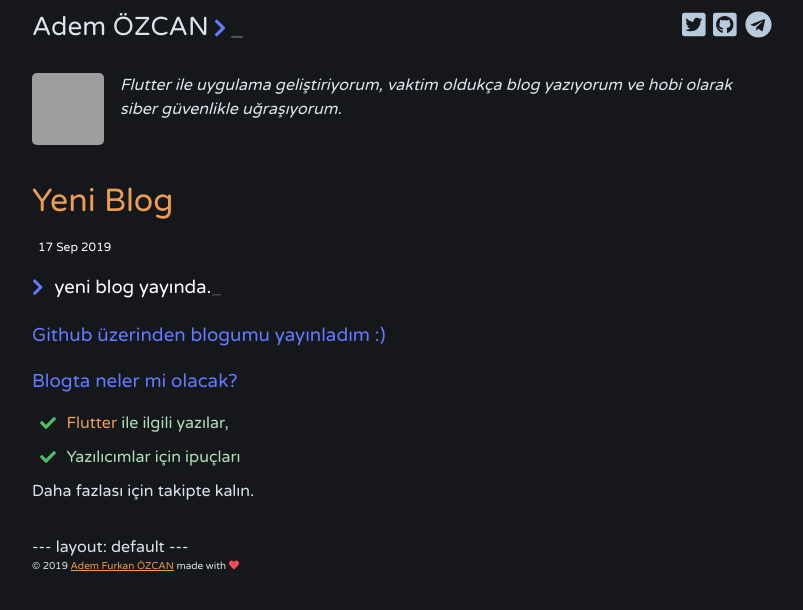
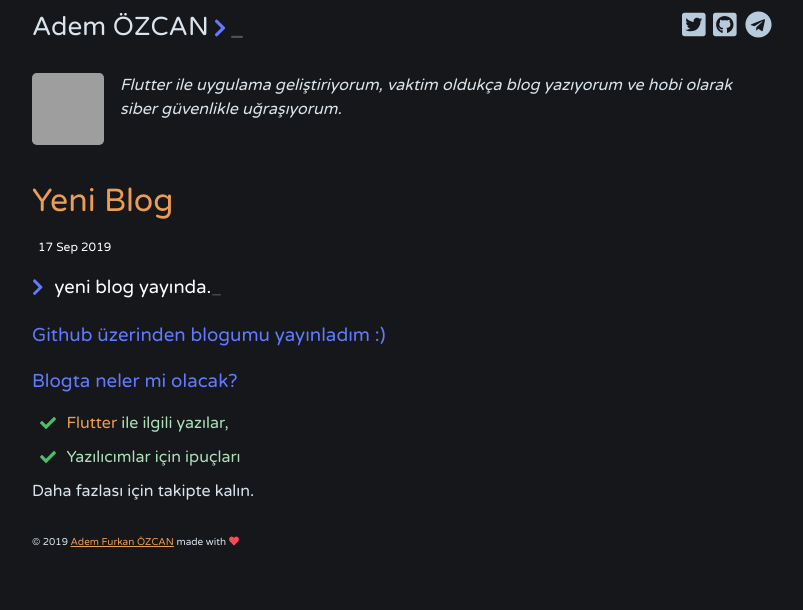
Before and after one commit to Adem68/blog-tr, a Jekyll site: the page built from _posts/2019-09-17-yeni-blog.md, in a window 1280 px wide, cut to the strip 0-610 px from the top of the page. Shown: the whole strip, without its empty margins (238-1041 px from the left). Built offline with Jekyll 4.4.1, drawn with Linux system fonts in a browser that asks for light colours; nearby versions of some CDN libraries; grey boxes are pictures that could not be loaded.

Commit message:
Update tagcloud.html

```diff
--- a/_includes/tagcloud.html
+++ b/_includes/tagcloud.html
@@ -1,8 +1,7 @@
----
-layout: default
----
+{% if site.plugins contains "jekyll/tagging" %}
 {% assign size = site | tag_cloud | size %}
   {% if size != 0 %}
   <h2>Etiketler</h2>
   <div class="tag-cloud">{{ site | tag_cloud }}</div>
   {% endif %}
+{% endif %}
```
